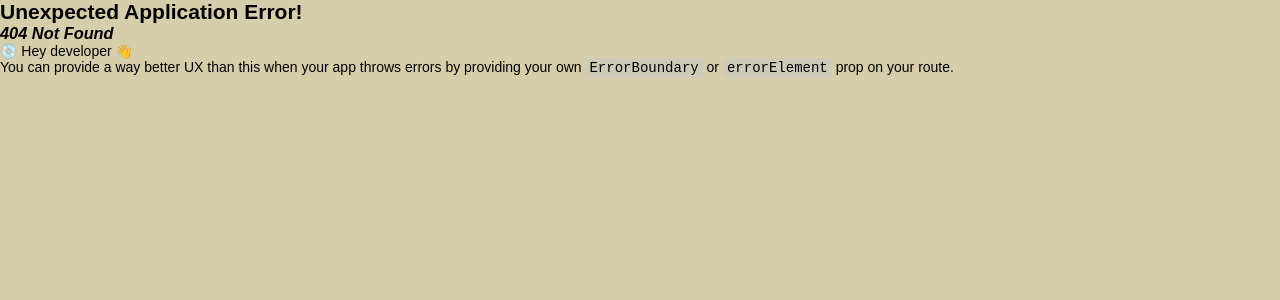
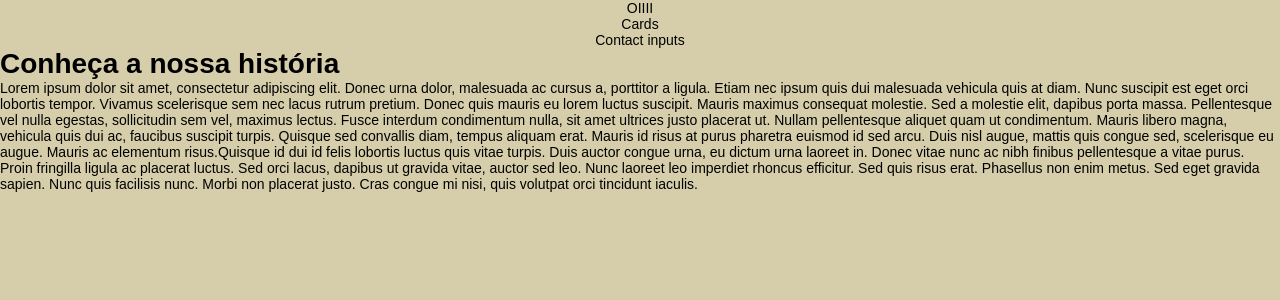
Before and after one commit to cpejr/IZT-web-frontend, a React (Vite) app: page / in a window 1280 px wide. Before the commit this address had no page. Shown: the top 300 px of the page. Built offline with nearby package versions, Linux system fonts and the light colour scheme.

Commit message:
fix: files config

```diff
--- /dev/null
+++ b/src/components/features/Carousel/Carousel.jsx
@@ -0,0 +1,11 @@
+import React from 'react';
+import { Container, Frame, Arrows } from './Styles';
+
+export default function Carousel() {
+  return (
+    <Container>
+      <Frame>OIIII</Frame>
+      <Arrows></Arrows>
+    </Container>
+  );
+}
--- /dev/null
+++ b/src/components/features/Carousel/Styles.jsx
@@ -0,0 +1,7 @@
+import styled from 'styled-components';
+
+export const Container = styled.div``;
+
+export const Frame = styled.div``;
+
+export const Arrows = styled.div``;
--- a/src/components/features/index.js
+++ b/src/components/features/index.js
@@ -0,0 +1,2 @@
+// eslint-disable-next-line import/prefer-default-export
+export { default as Carousel } from './Carousel/Carousel';
--- a/src/pages/Home/Home.js
+++ b/src/pages/Home/Home.jsx
@@ -1,10 +1,11 @@
 import React from 'react';
+import { Carousel } from '../../components/features';
 import { Container } from './Styles';
 
 function Home() {
   return (
     <Container>
-      <div>Carousel</div>
+      <Carousel />
       <div>Cards</div>
       <div>Contact inputs</div>
       <div>
--- a/src/pages/Home/index.js
+++ /dev/null
@@ -1,3 +0,0 @@
-import Home from './Home';
-
-export default Home;
--- a/src/pages/index.js
+++ b/src/pages/index.js
@@ -0,0 +1,2 @@
+// eslint-disable-next-line import/prefer-default-export
+export { default as Home } from './Home/Home';
--- a/src/routes.jsx
+++ b/src/routes.jsx
@@ -4,12 +4,13 @@ import {
   createRoutesFromElements,
   Route,
 } from 'react-router-dom';
-import Home from './pages/Home';
+
+import { Home } from './pages';
 
 const router = createBrowserRouter(
   createRoutesFromElements(
-    <Route path="/home" component={Home}>
-      <Route index element={<h1>Hello World!</h1>} />
+    <Route path="/">
+      <Route index element={<Home />} />
     </Route>
   )
 );
```
Also changed, not shown: src/components/common/index.js (deleted), src/components/common/index.jsx (added), src/pages/Home/Styles.jsx (renamed from src/pages/Home/Styles.js).
